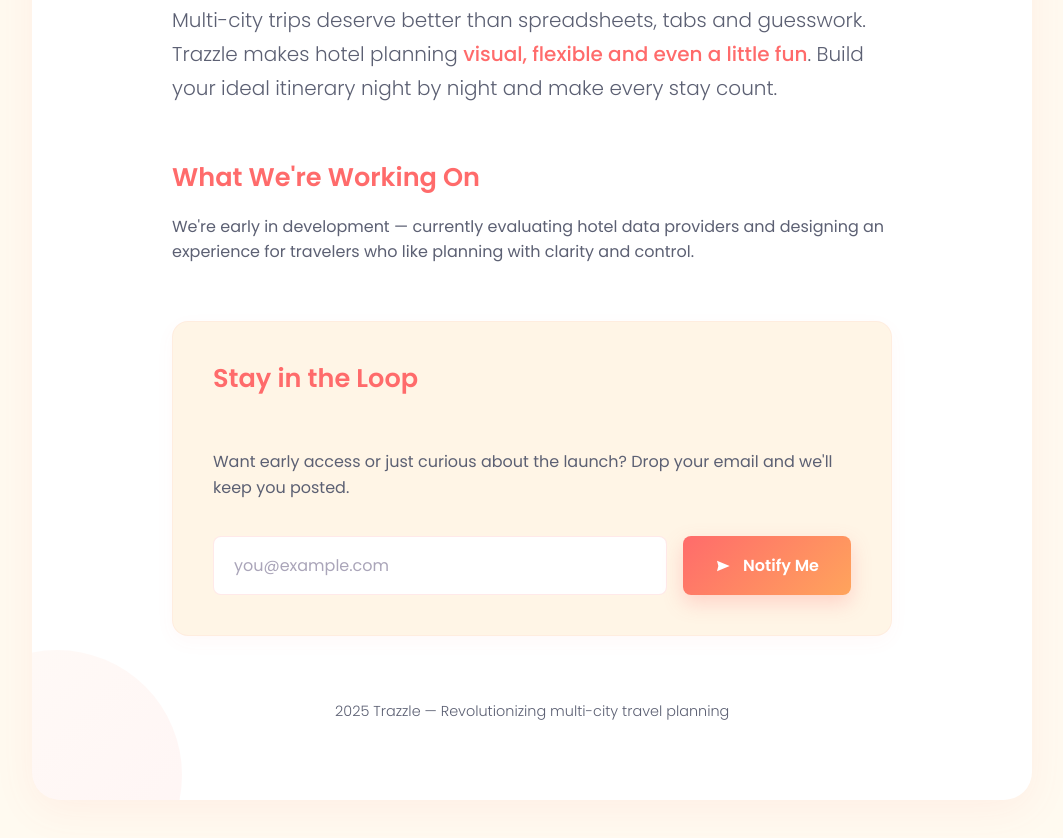
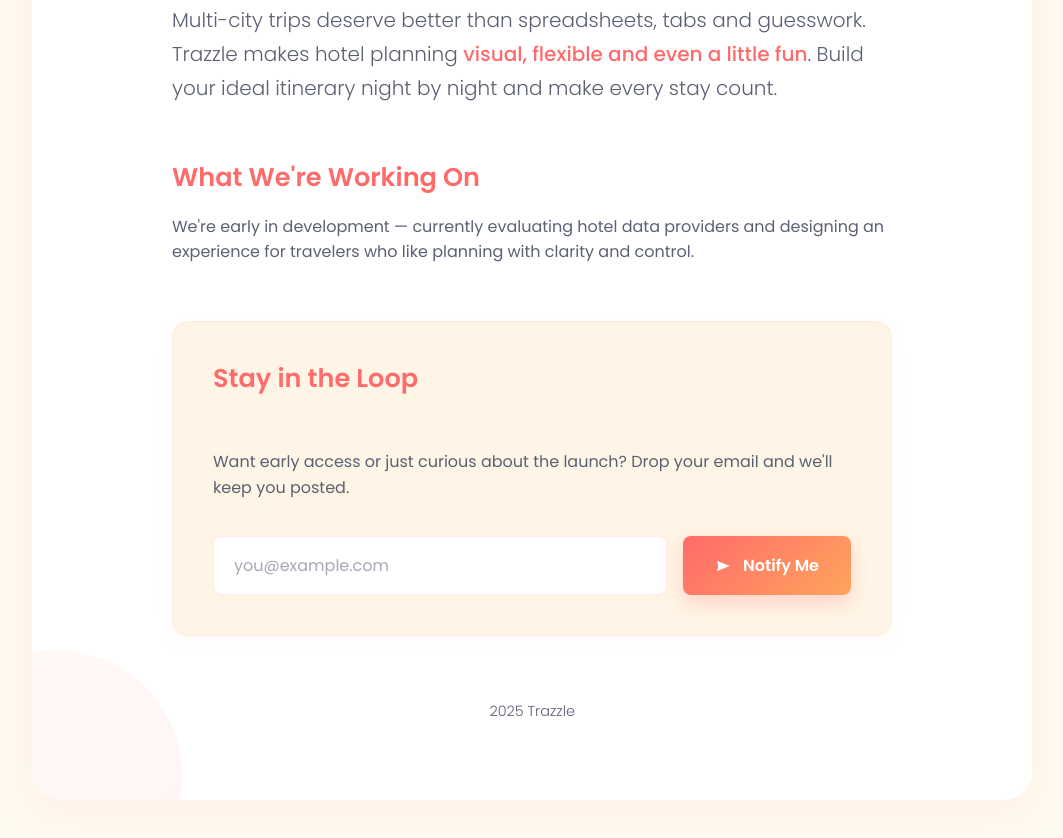
Before and after one commit to Hannessfahlenn/Trazzle, a plain HTML site: page index.html in a window 1280 px wide. Shown: the part 413-1251 px from the top of the page, without its empty margins (108-1171 px from the left). Drawn offline with Linux system fonts and the light colour scheme.

Commit message:
Update index.html

```diff
--- a/index.html
+++ b/index.html
@@ -350,7 +350,7 @@
       </form>
     </section>
 
-    <footer>2025 Trazzle — Revolutionizing multi-city travel planning</footer>
+    <footer>2025 Trazzle</footer>
   </div>
 </body>
 </html>
```
